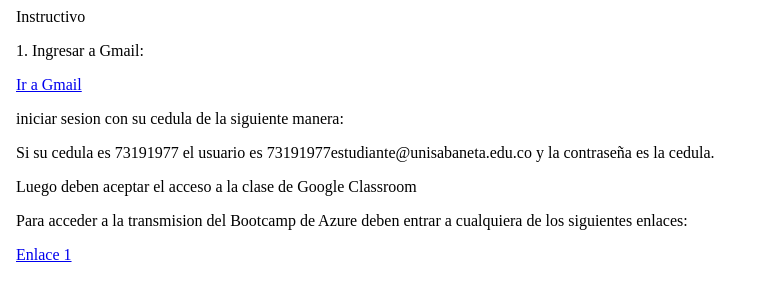
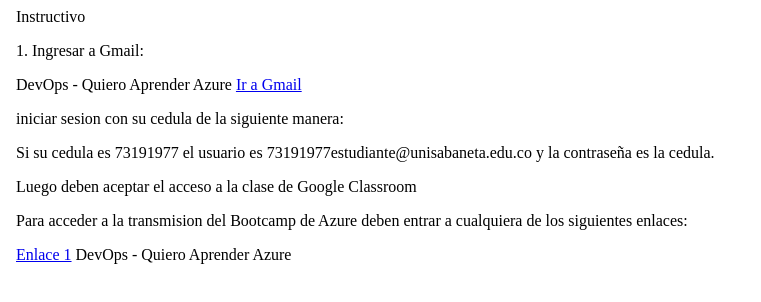
Before and after one commit to rafodelmal/static-azure-web-page-angular, an Angular app: page / in a window 1280 px wide. Shown: the top 302 px of the page, without its empty margins (0-761 px from the left). Built offline with nearby package versions, Linux system fonts and the light colour scheme.

Commit message:
Contenido 4

```diff
--- a/src/app/app.component.html
+++ b/src/app/app.component.html
@@ -7,6 +7,7 @@
 <body>
 Instructivo
 <p>1. Ingresar a Gmail:</p>
+DevOps - Quiero Aprender Azure
 <a href="https://www.gmail.com">Ir a Gmail</a>
 <p>iniciar sesion con su cedula de la siguiente manera:</p>
 
@@ -20,5 +21,7 @@
 
 <a href="https://youtu.be/4ioes9iMqp0">Enlace 1</a>
 
+DevOps - Quiero Aprender Azure
+
 </body>
 </html>
```
